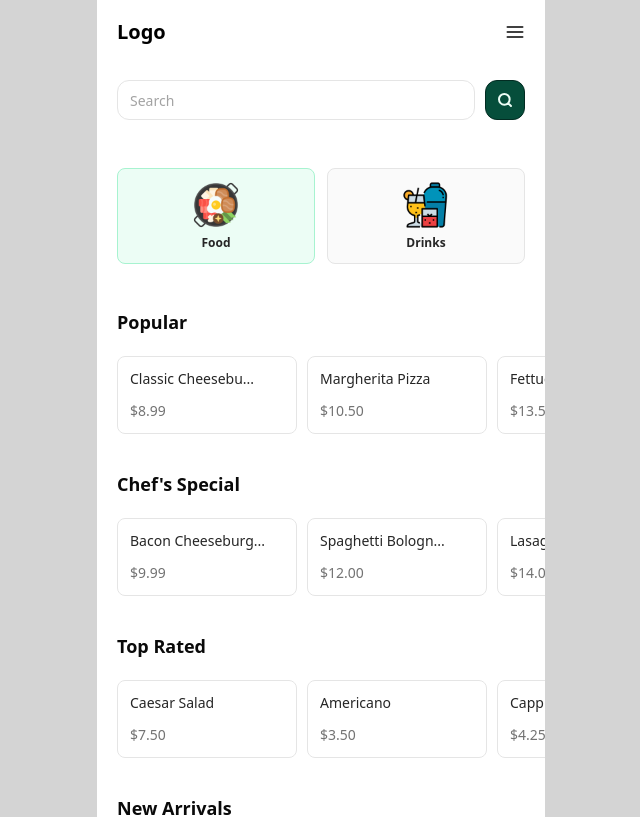
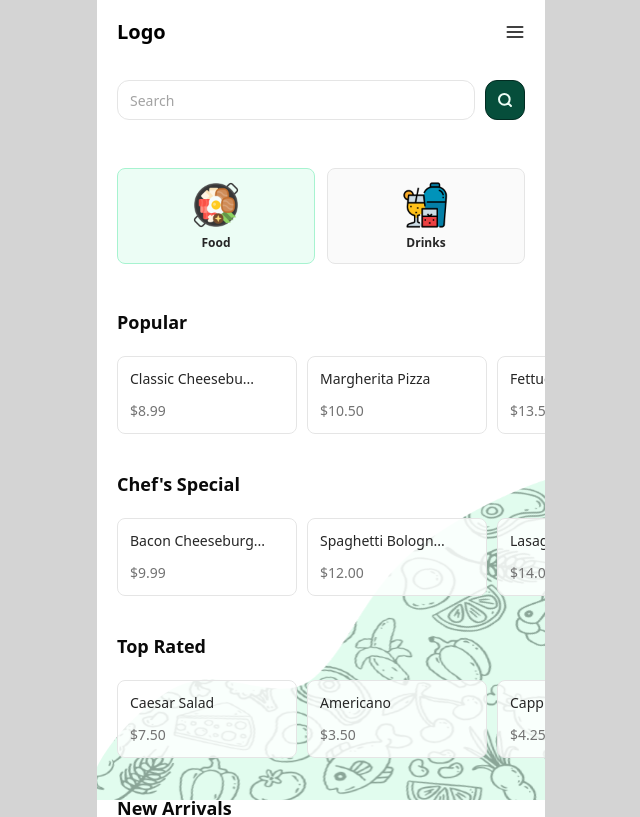
Before and after one commit to nuelobeto/menu-app, a React (Vite) app: page / in a window 1280 px wide. Shown: the top 817 px of the page, without its empty margins (319-959 px from the left). Built offline with nearby package versions, Linux system fonts and the light colour scheme.

Commit message:
bg image

```diff
--- a/src/components/layout.tsx/app-layout.tsx
+++ b/src/components/layout.tsx/app-layout.tsx
@@ -10,12 +10,15 @@ type Props = {
 export const AppLayout = ({ goBack, children, title }: Props) => {
 	return (
 		<div className="w-full max-w-[448px] bg-white mx-auto relative">
+			<div className="fixed top-0 left-[50%] translate-x-[-50%] w-full max-w-[448px] h-screen pointer-events-none bg-[url('/images/bg-vector.png')] bg-no-repeat bg-right-bottom bg-[length:100%_40%]"></div>
 			<header className="sticky top-0 left-0 w-full z-50 bg-white">
 				<Navbar goBack={goBack} title={title} />
 				<Search />
 			</header>
 
-			<main className="min-h-[calc(100vh-136px)] pb-12">{children}</main>
+			<main className="min-h-[calc(100vh-136px)] pb-12 relative ">
+				{children}
+			</main>
 		</div>
 	);
 };
--- a/src/pages/category.tsx
+++ b/src/pages/category.tsx
@@ -97,7 +97,7 @@ export default function Category() {
 								<motion.button
 									whileTap={{ scale: 0.9 }}
 									transition={{ type: "spring", stiffness: 400, damping: 17 }}
-									className="p-4 rounded-lg border border-neutral-200 flex flex-col gap-2">
+									className="p-4 rounded-lg border border-neutral-200 flex flex-col gap-2 bg-white/80">
 									<div className="flex items-center justify-between w-full">
 										<h2 className="font-bold text-base text-neutral-800">
 											{item.item_name}
--- a/src/pages/home.tsx
+++ b/src/pages/home.tsx
@@ -144,7 +144,7 @@ const MenuItem = ({ item }: { item: MenuItemType }) => {
 				whileHover={{ scale: 1.03 }}
 				whileTap={{ scale: 0.9 }}
 				transition={{ type: "spring", stiffness: 400, damping: 10 }}
-				className="min-w-[180px] flex flex-col gap-3 border border-neutral-200 rounded-lg p-3">
+				className="min-w-[180px] flex flex-col gap-3 border border-neutral-200 rounded-lg p-3 bg-white/80">
 				<h3 className="font-medium text-sm text-neutral-800">
 					{truncateString(item.item_name)}
 				</h3>
```
Also changed, not shown: public/images/bg-vector.png (added).
